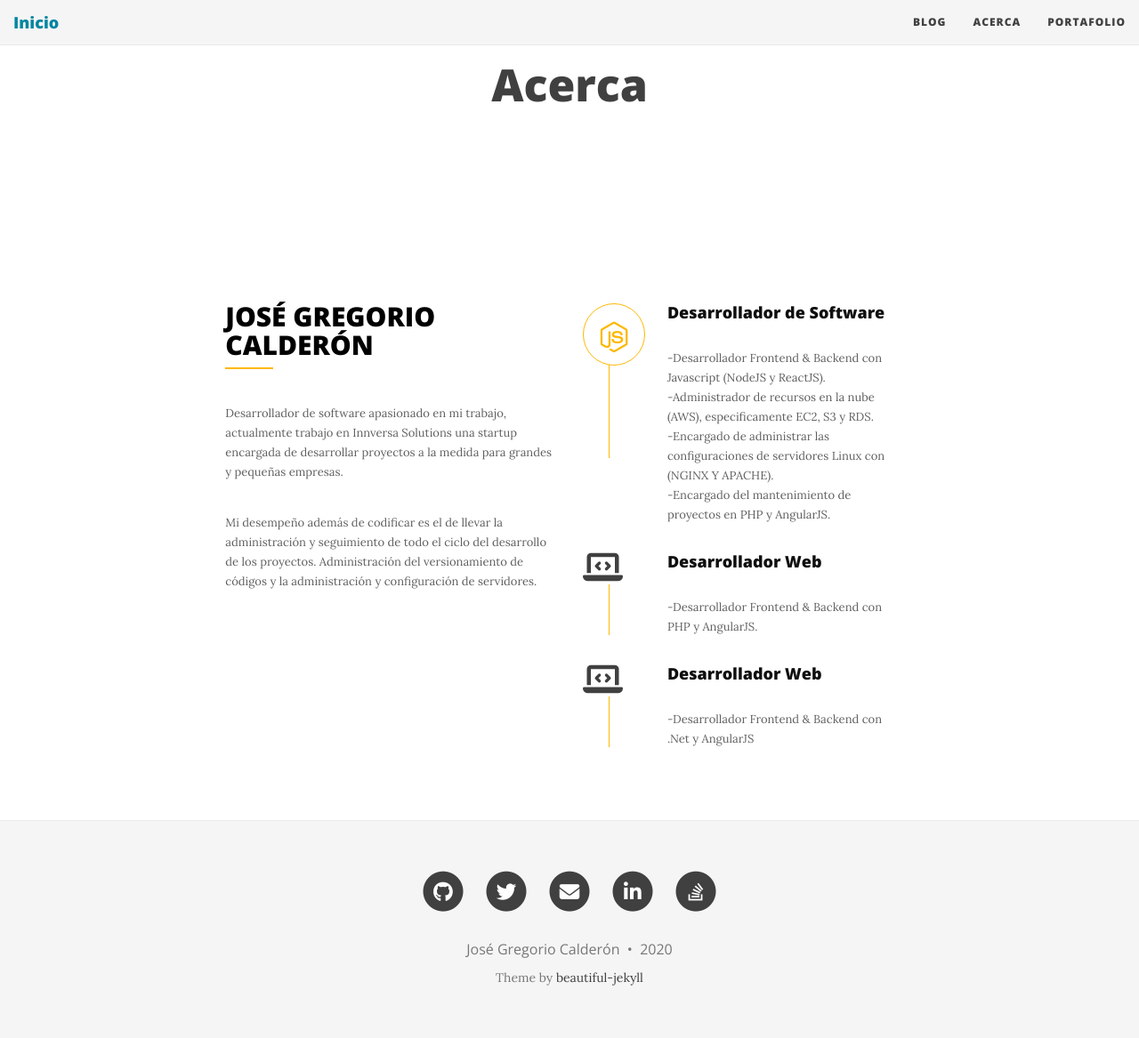
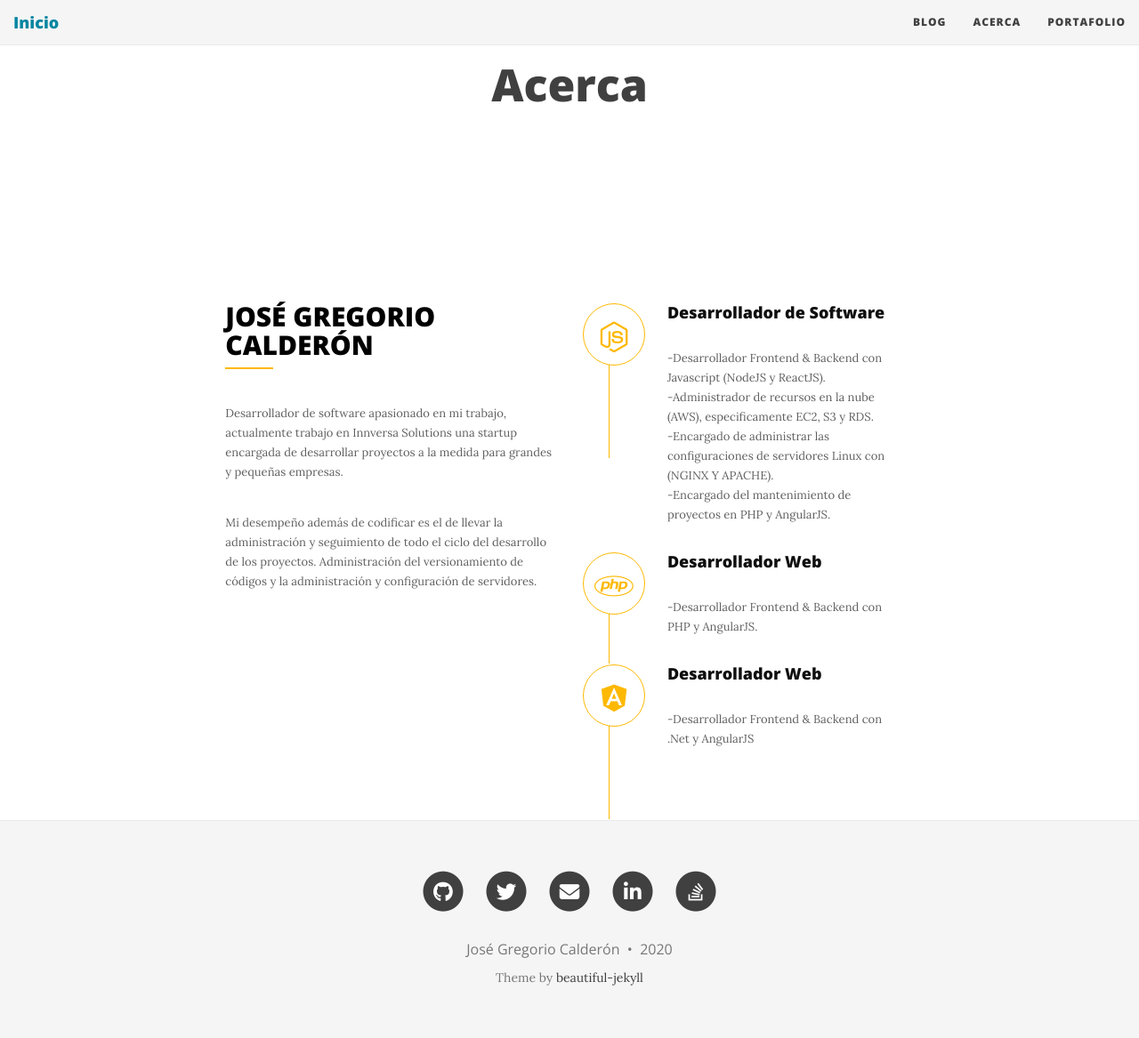
Before and after one commit to josegoyo/josegoyo.github.io, a Jekyll site: the page built from templates/aboutme.md, in a window 1280 px wide. Shown: the whole page at 89% size. Built offline with Jekyll 4.4.1, drawn with Linux system fonts in a browser that asks for light colours; nearby versions of some CDN libraries; library files that are not in the unit come from our copies; comment, search, counter and statistics services are not loaded.

Commit message:
Update aboutme.md

```diff
--- a/templates/aboutme.md
+++ b/templates/aboutme.md
@@ -33,7 +33,7 @@
                         <div class="feature-box">
                             <div class="clearfix">
                                 <div class="iconset">
-                                    <i class="fas fa-laptop-code fa-2x"></i>
+                                    <span class="glyphicon icon"><i class="fab fa-php fa-lg"></i></span>
                                 </div>
                                 <div class="feature-content">
                                     <h4>Desarrollador Web</h4>
@@ -44,7 +44,7 @@
                         <div class="feature-box">
                             <div class="clearfix">
                                 <div class="iconset">
-                                    <i class="fas fa-laptop-code fa-2x"></i>
+                                    <span class="glyphicon icon"><i class="fab fa-angular fa-lg"></i></span>
                                 </div>
                                 <div class="feature-content">
                                     <h4>Desarrollador Web</h4>
```
